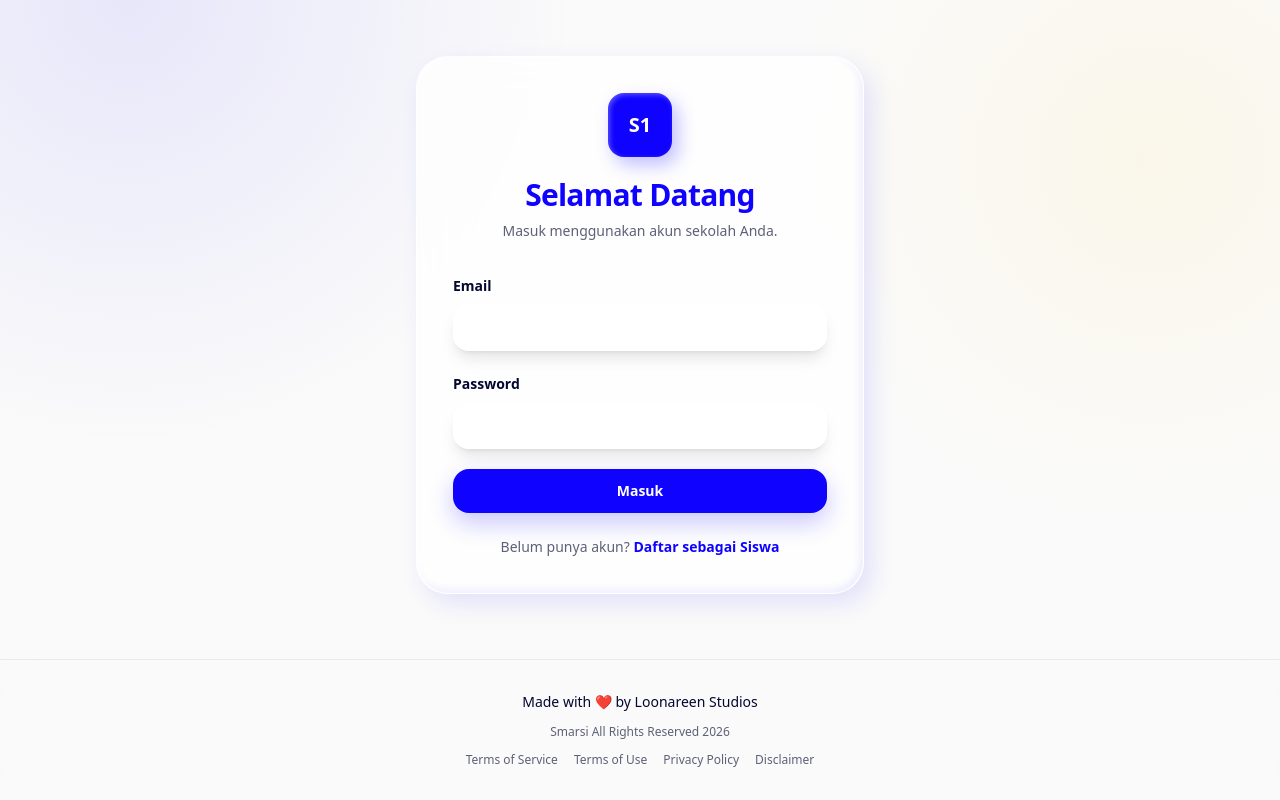
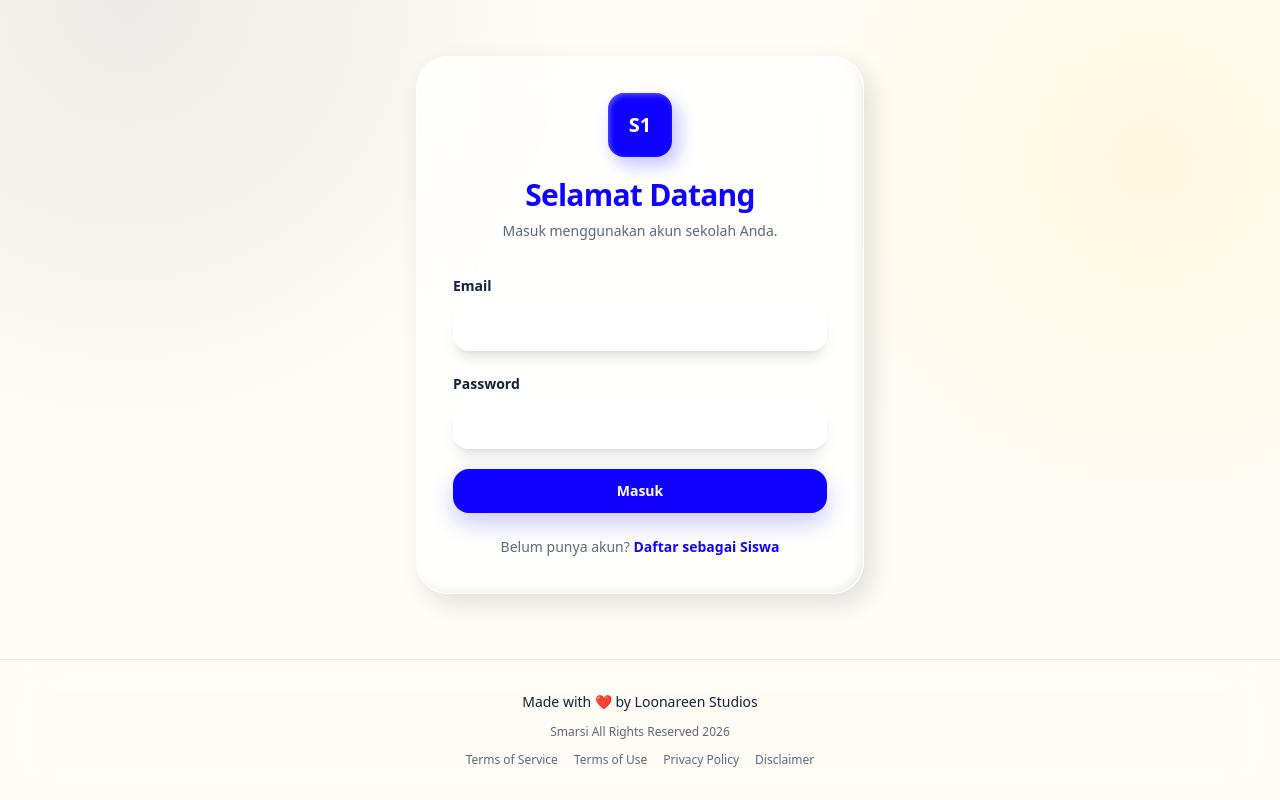
Before and after one commit to jahatsentosa14/Asset-Sman1-manage, a Next.js app: page /login in a window 1280 px wide. Built offline with nearby package versions, Linux system fonts and the light colour scheme.

Commit message:
style: set navy and mustard theme

```diff
--- a/app/globals.css
+++ b/app/globals.css
@@ -4,17 +4,17 @@
 
 @layer base {
   :root {
-    --background: 0 0% 98%;
-    --foreground: 236 83% 10%;
-    --primary: 241 100% 50%;
+    --background: 42 100% 98%;
+    --foreground: 216 61% 15%;
+    --primary: 216 61% 15%;
     --primary-foreground: 0 0% 100%;
     --accent: 48 100% 67%;
-    --accent-foreground: 236 83% 10%;
-    --muted: 240 20% 94%;
-    --muted-foreground: 236 12% 42%;
+    --accent-foreground: 216 61% 15%;
+    --muted: 42 25% 94%;
+    --muted-foreground: 216 15% 42%;
     --destructive: 0 84% 60%;
     --destructive-foreground: 0 0% 100%;
-    --border: 236 25% 88%;
+    --border: 216 20% 86%;
     --radius: 1rem;
   }
 
@@ -22,12 +22,13 @@
   html { scroll-behavior: smooth; }
   body {
     @apply bg-background text-foreground;
-    background-image: radial-gradient(circle at 10% 0%, rgba(15,3,255,.08), transparent 32%), radial-gradient(circle at 90% 20%, rgba(255,219,88,.10), transparent 28%);
+    background-image: radial-gradient(circle at 10% 0%, rgba(11,31,58,.08), transparent 32%), radial-gradient(circle at 90% 20%, rgba(255,219,88,.14), transparent 28%);
   }
-  ::selection { background: #FFDB58; color: #0f03ff; }
+  ::selection { background: #FFDB58; color: #0B1F3A; }
 }
 
 @layer utilities {
-  .glass-panel { @apply border border-white/50 bg-white/45 shadow-lg backdrop-blur-xl; }
-  .clay-panel { @apply border border-white/60 bg-white/75 backdrop-blur-xl; box-shadow: inset 2px 2px 5px rgba(255,255,255,.9), inset -3px -3px 8px rgba(15,3,255,.08), 8px 10px 25px rgba(15,3,255,.10); }
+  .glass-panel { @apply border border-white/55 bg-white/50 shadow-lg backdrop-blur-xl; }
+  .clay-panel { @apply border border-white/70 bg-white/80 backdrop-blur-xl; box-shadow: inset 2px 2px 5px rgba(255,255,255,.95), inset -3px -3px 8px rgba(11,31,58,.08), 8px 10px 25px rgba(11,31,58,.12); }
+  .navy-gradient { background: linear-gradient(135deg, #0B1F3A 0%, #16365f 100%); }
 }
```
